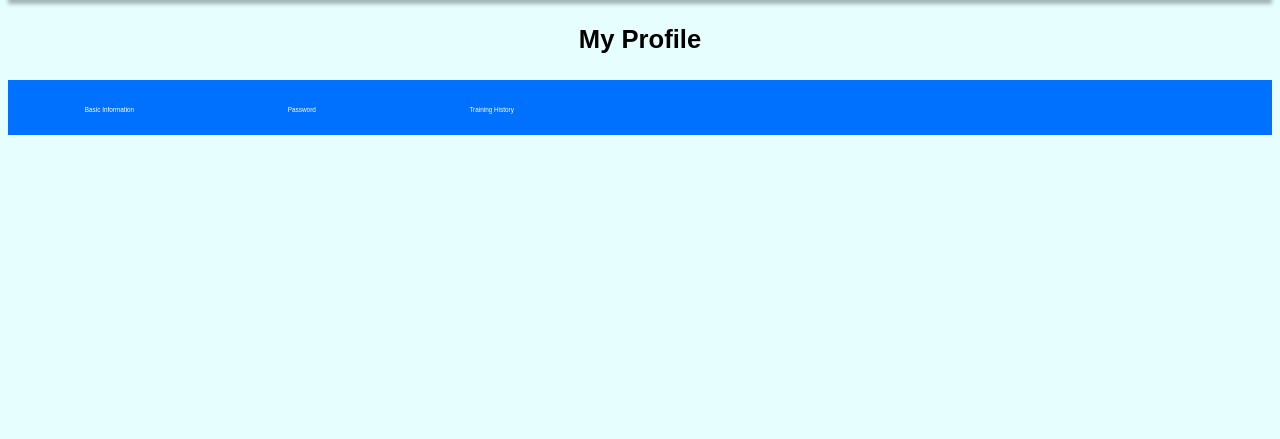
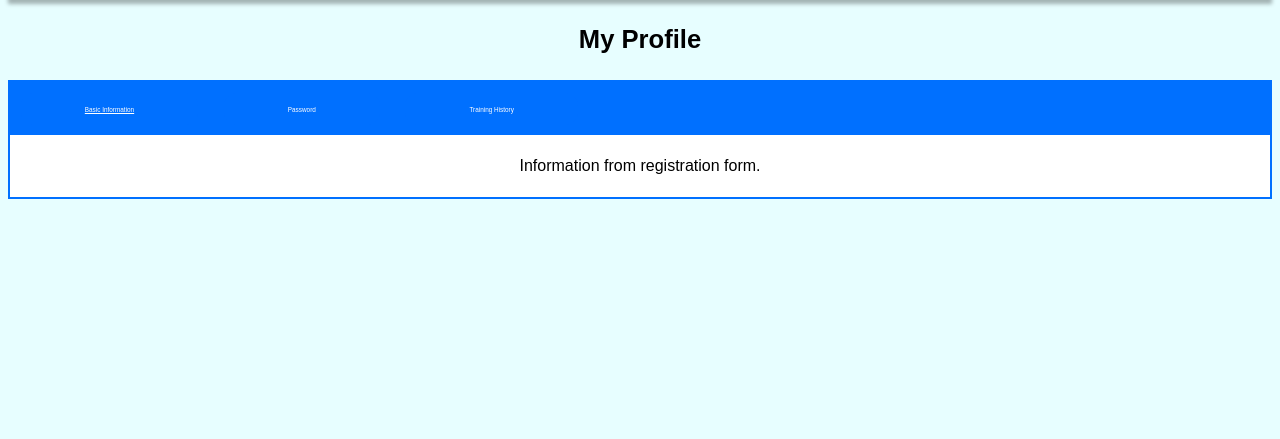
Before and after one commit to ChinJingJie/ETMP-Team5, a PHP site: page /profile.php in a window 1280 px wide, after a click on "Basic Information". Shown: the part 223-662 px from the top of the page. Run offline with PHP 8.4, Linux system fonts and the light colour scheme.

Commit message:
update css and js implementation

```diff
--- a/ETMP/footer.php
+++ b/ETMP/footer.php
@@ -1,5 +1,6 @@
 <!-- Author: Chin Jing Jie -->
 
 <footer>
-  <address>&#169; ETMP 2021. All rights reserved</address>
+    <script src="js/script.js"></script>
+    <address>&#169; ETMP 2021. All rights reserved</address>
 </footer>
--- a/ETMP/header.php
+++ b/ETMP/header.php
@@ -9,5 +9,4 @@
     <meta name="viewport" content="width=device-width, initial-scale=1.0"/>
     <link rel="stylesheet" type="text/css" href="styles/style.css"/>
     <link rel="icon" href="images/company_logo.png"/>
-  <script type="text/javascript" src="js/script.js"></script>
 </head>
--- a/ETMP/styles/style.css
+++ b/ETMP/styles/style.css
@@ -240,6 +240,12 @@
 
 .tabcontent {
   display: none;
-  border: 0 solid #ccc;
+  border: 2px solid #0070ff;
+  padding: 6px 12px;
   border-top: none;
+  background-color: #fff;
 }
+
+.tabcontent p{
+    background-color: #fff;
+}
```
Also changed, not shown: ETMP/js/script.js (+17 -17 lines). Lines whose indentation alone changed are shown as unchanged.
